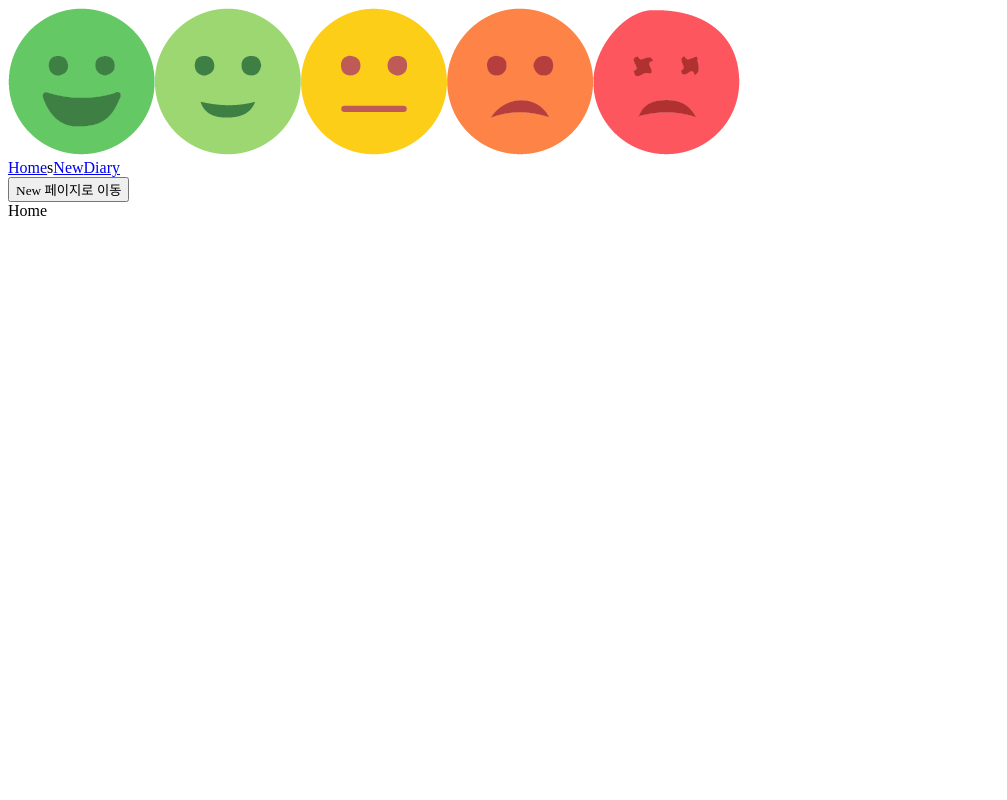
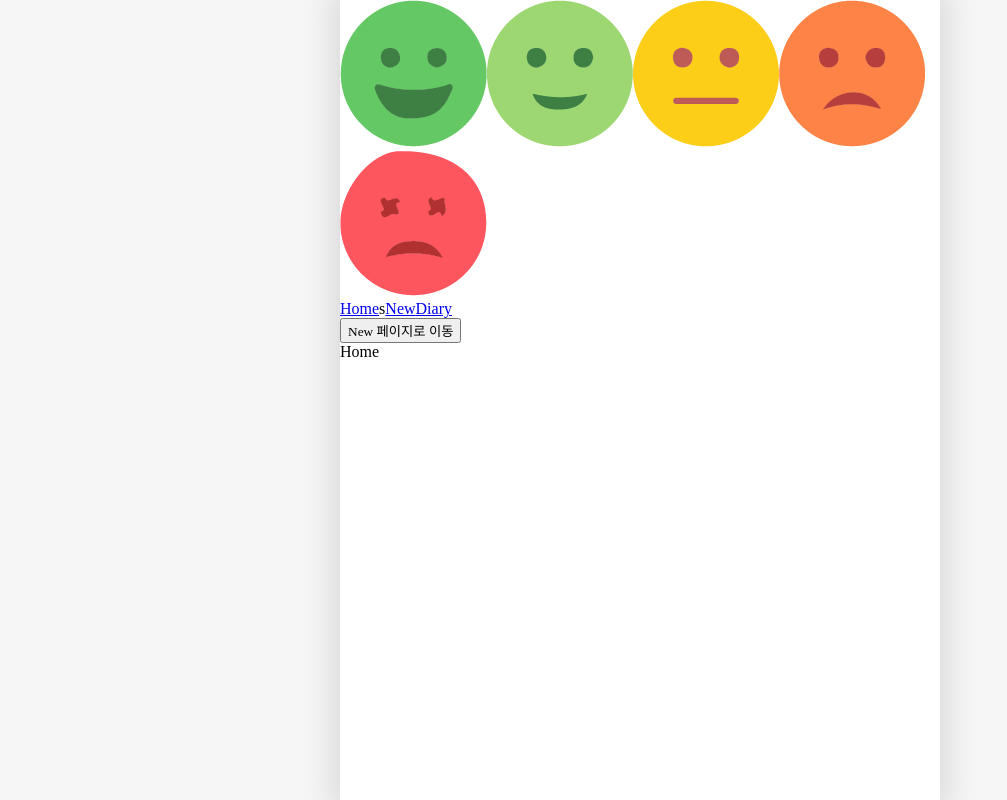
Before and after one commit to clyde-yoon/-Emotional-diary, a React (Vite) app: page / in a window 1280 px wide. Shown: the whole page, without its empty margins (0-1007 px from the left). Built offline with nearby package versions, Linux system fonts and the light colour scheme; a web font is replaced by a local one.

Commit message:
대표적인 css 설정

```diff
--- a/src/index.css
+++ b/src/index.css
@@ -3,6 +3,23 @@
     src:url(/public/NanumPenScript-Regular.ttf)
 }
 
+html, body{
+    margin: 0px;
+    width: 100%;
+    background-color: rgb(246, 246, 246);
+}
+
+#root{
+    background-color: white;
+    max-width: 600px;
+    width: 100%;
+    margin: 0 auto;
+    min-height: 100vh;
+    /* vh로 설정시 현재 스크린의 최대 높이만큼 늘어나게 된다. */
+    height: 100%;
+    box-shadow: rgb(100, 100, 100, 0.2) 0px 0px 29px 8px;
+}
+
 body *{
     font-family: 'NanumPenScript';
 }
```
